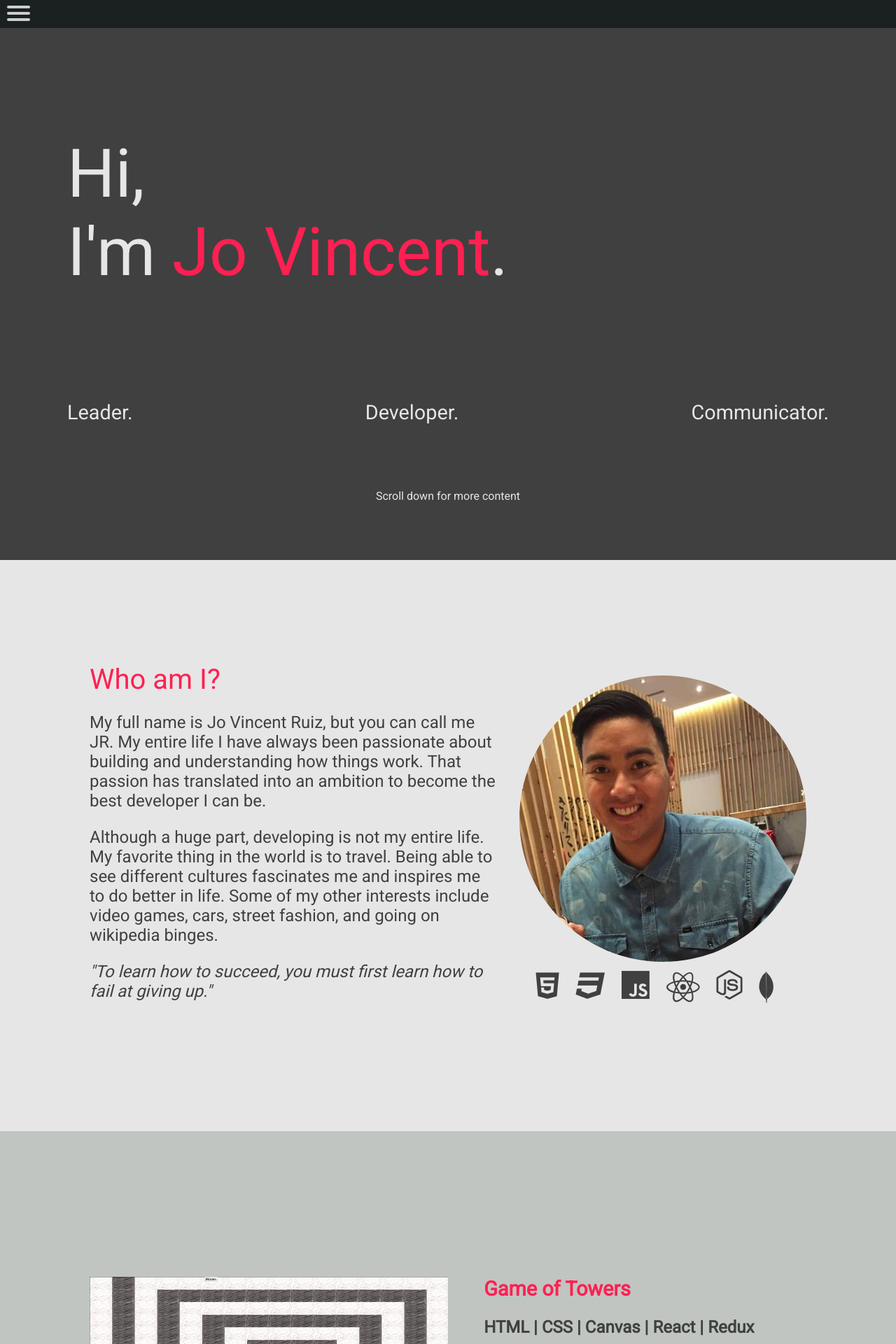
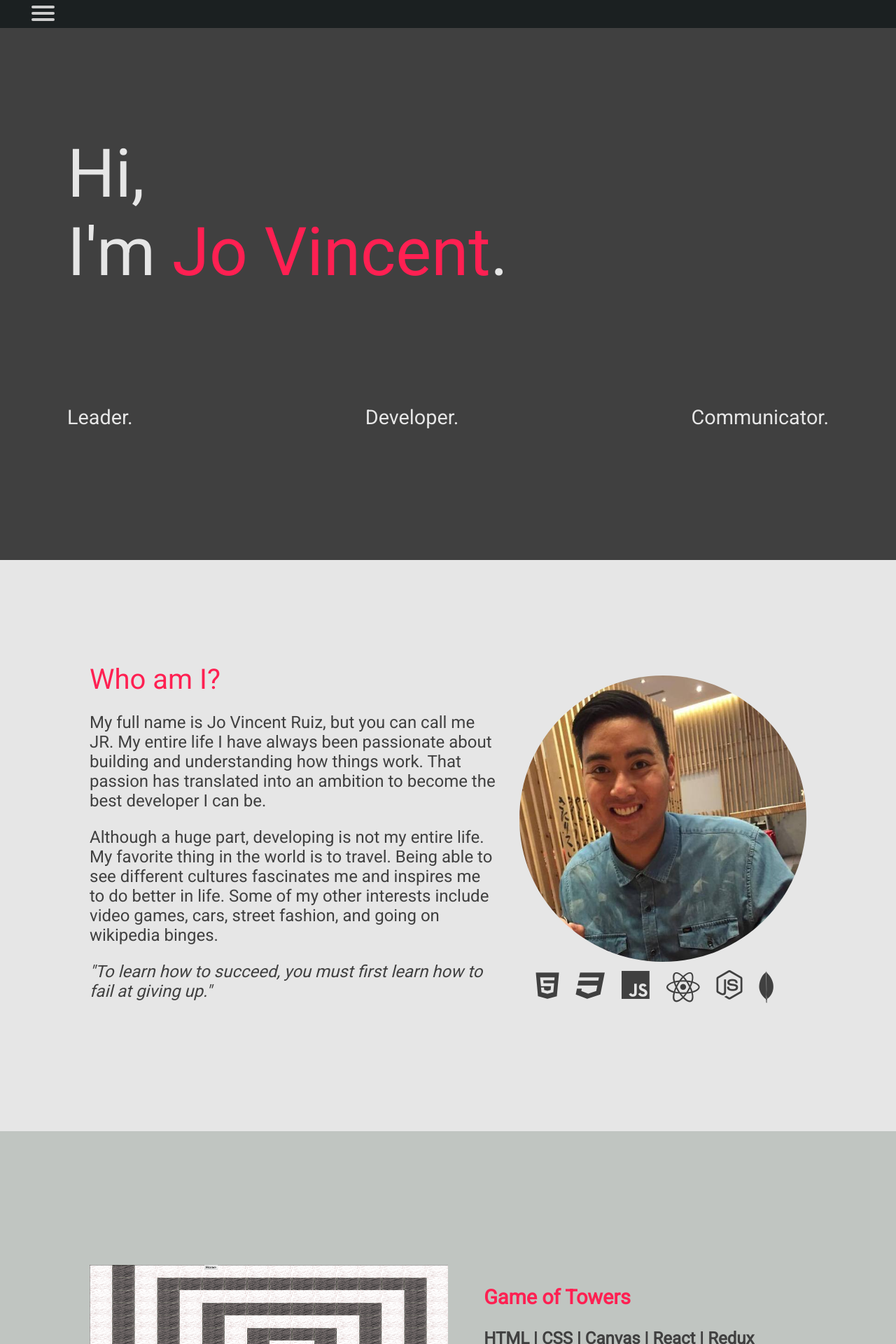
Before and after one commit to jvjruiz/portfolio, a React (Create React App) app: page / in a window 1280 px wide. Shown: the top 1920 px of the page at 70% size. Built offline with nearby package versions, Linux system fonts and the light colour scheme; a web font is replaced by a local one.

Commit message:
changed spacing on menu and minor html changes

```diff
--- a/src/components/contactme.js
+++ b/src/components/contactme.js
@@ -4,15 +4,15 @@ export default class ContactMe extends Component {
 	render() {
 		return (
 			<div id="contactMe">
-				<h3 id="contactHeader" className="subHeaderText">
+				<h2 id="contactHeader" className="subHeaderText">
 					Contact Me
-				</h3>
+				</h2>
 				<div id="contactContent">
 					<div id="contactInfo">
 						<ul id="contactInfoList">
-							<li className="contactLink contentText"><a href="https://github.com/jvjruiz" target="_blank"><i className="fa fa-github" aria-hidden="true"></i></a> github.com/jvjruiz</li>
-							<li className="contactLink contentText"><a href="https://www.linkedin.com/in/jo-vincent-ruiz-722b6b132" target="_blank"><i className="fa fa-linkedin-square" aria-hidden="true"></i></a> linkedin.com/in/jvruiz</li>
-							<li className="contactLink contentText"><a href="mailto:jovincent.ruiz@gmail.com" target="_blank"><i className="fa fa-envelope-o" aria-hidden="true"></i></a> jovincent.ruiz@gmail.com</li>
+							<li className="contactLink contentText"><a href="https://github.com/jvjruiz" target="_blank"><i className="fa fa-github" aria-hidden="true"></i>github.com/jvjruiz</a></li>
+							<li className="contactLink contentText"><a href="https://www.linkedin.com/in/jo-vincent-ruiz-722b6b132" target="_blank"><i className="fa fa-linkedin-square" aria-hidden="true"></i> linkedin.com/in/jvruiz </a></li>
+							<li className="contactLink contentText"><a href="mailto:jovincent.ruiz@gmail.com" target="_blank"><i className="fa fa-envelope-o" aria-hidden="true"></i> jovincent.ruiz@gmail.com</a></li>
 						</ul>
 					</div>
 					<div id="contactMessage">
@@ -20,7 +20,7 @@ export default class ContactMe extends Component {
 							Want to chat? Grab Coffee? Interested in my work?
 						</p>
 						<p className="contactText contentText">
-							Reach me through one of the methods on the left
+							Reach me through one of the methods on the left.
 						</p>
 						<p className="contactText contentText">
 							Looking forward to speaking with you!
--- a/src/components/intro.js
+++ b/src/components/intro.js
@@ -29,10 +29,7 @@ export default class Intro extends Component {
 						</ul>
 					</div>
 					<div id="scrollNotification">
-						<div>
-						Scroll down for more content
-						</div>
-						<i className="fa fa-arrow-down" aria-hidden="true"></i>
+						<i className="fa fa-chevron-down" aria-hidden="true"></i>
 					</div>
 				</div>
 			</div>
--- a/src/components/projects.js
+++ b/src/components/projects.js
@@ -15,9 +15,9 @@ export default class Projects extends Component {
 						</div>
 
 						<div className ="projectText">
-							<div className="projectName subHeaderText">
+							<h3 className="projectName subHeaderText">
 								Game of Towers
-							</div>
+							</h3>
 							<div className="projectTechnologies contentText">
 								<p>HTML | CSS | Canvas | React | Redux</p>
 							</div>
@@ -43,9 +43,9 @@ export default class Projects extends Component {
 							<img src={japaneseX} className="projectImage" />
 						</div>
 						<div className ="projectText">
-							<div className="projectName subHeaderText">
+							<h3 className="projectName subHeaderText">
 								JapaneseX
-							</div>
+							</h3>
 							<div className="projectTechnologies contentText">
 								<p>HTML | CSS | React | Redux | MongoDB | OAuth 2.0</p>
 							</div>
@@ -71,9 +71,9 @@ export default class Projects extends Component {
 							<img src={meteorChat} className="projectImage" />
 						</div>
 						<div className ="projectText">
-							<div className="projectName subHeaderText">
+							<h3 className="projectName subHeaderText">
 								Meteor Chat
-							</div>
+							</h3>
 							<div className="projectTechnologies contentText">
 								<p>HTML | CSS | Javascript | Meteor | MongoDB | React</p>
 							</div>
--- a/src/index.css
+++ b/src/index.css
@@ -55,7 +55,7 @@ transition: color 0.3s ease;
 display: block;
 position: relative;
 top:8px;
-left:10px;
+left:45px;
 z-index: 1;
 width:5%;
 
@@ -146,7 +146,7 @@ transform: rotate(-45deg) translate(0, -1px);
 position: absolute;
 width: 300px;
 margin: -100px 0 0 -58px;
-padding: 125px 50px 50px 75px;
+padding: 125px 50px 50px 55px;
 height:100vh;
 
 background: #e6e6e6;
```
